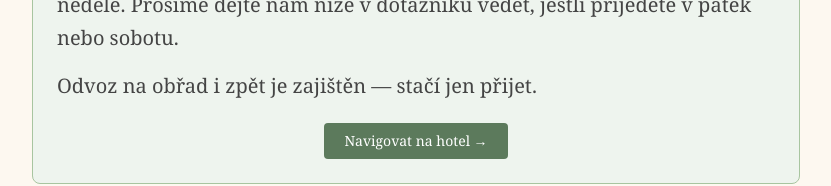
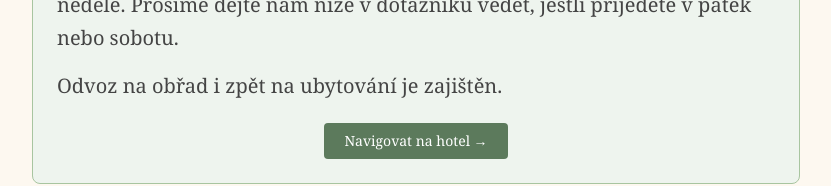
Before and after one commit to Struhale/marticka3, a Next.js app: page / in a window 1280 px wide. Shown: the part 2295-2481 px from the top of the page, without its empty margins (224-1055 px from the left). Built offline with nearby package versions, Linux system fonts and the light colour scheme.

Commit message:
Change of wording

```diff
--- a/src/app/page.tsx
+++ b/src/app/page.tsx
@@ -160,7 +160,7 @@ export default function HomePage() {
               od pátku do neděle. Prosíme dejte nám níže v dotazníku vědět, jestli přijedete v pátek nebo sobotu.
             </p>
             <p className="mb-5 leading-relaxed" style={{ color: "#444" }}>
-              Odvoz na obřad i zpět je zajištěn — stačí jen přijet.
+              Odvoz na obřad i zpět na ubytování je zajištěn.
             </p>
             <div className="text-center">
               <a
```
